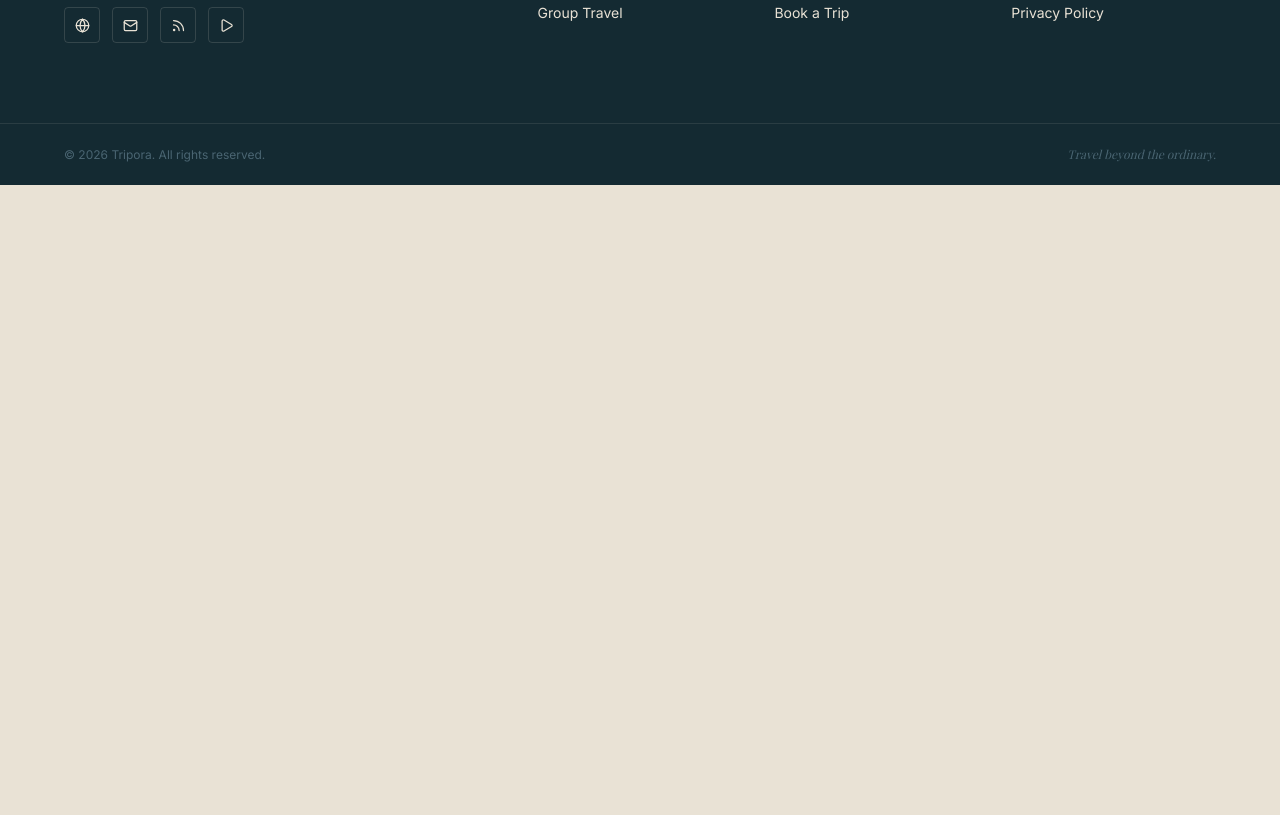
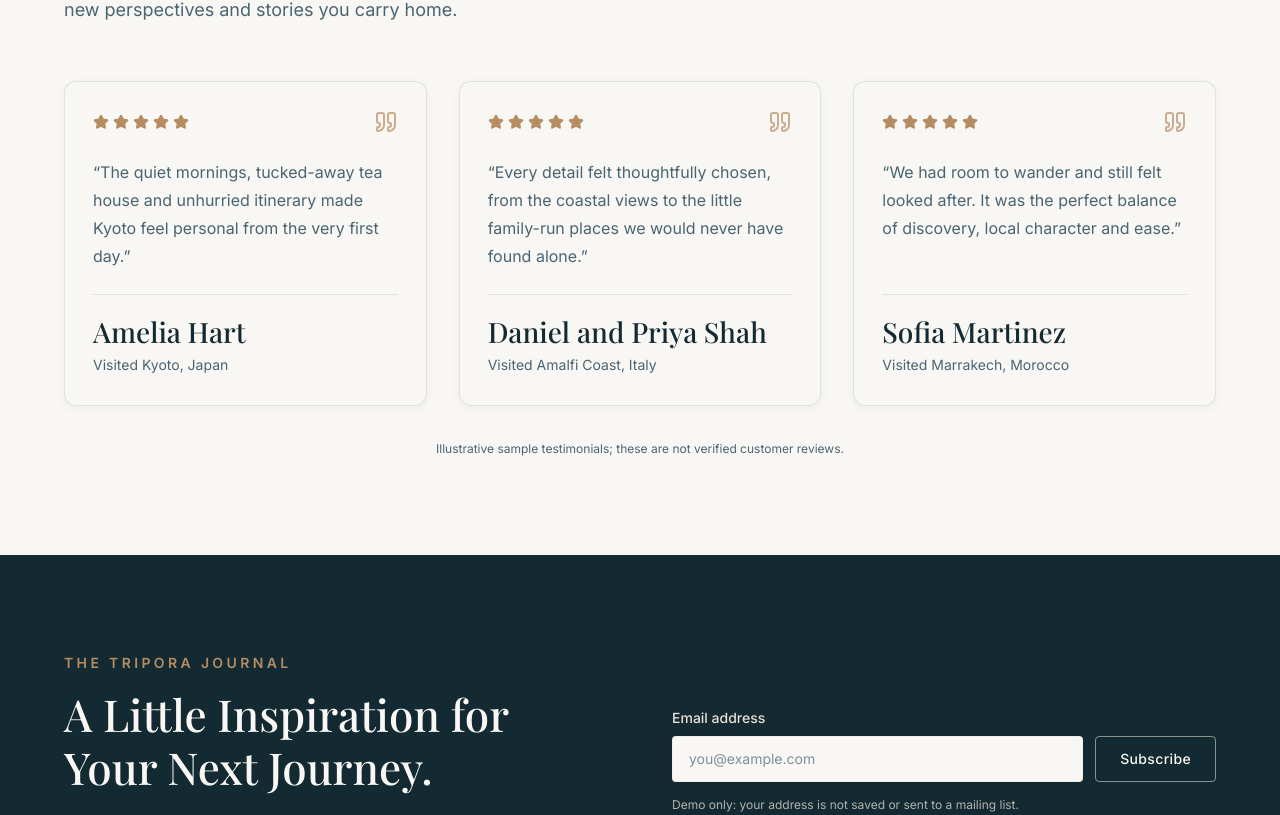
Before and after one commit to Ashish200408/Tripora, a React (Vite) app: page / in a window 1280 px wide. Shown: the part 4299-5114 px from the top of the page. Before the commit the page ends 4484 px from the top, so only its background shows below. Built offline with nearby package versions, Linux system fonts and the light colour scheme; a web font is replaced by a local one.

Commit message:
feat: complete Tripora homepage sections

```diff
--- /dev/null
+++ b/src/components/home/Newsletter.tsx
@@ -0,0 +1,138 @@
+import { useState, type FormEvent } from 'react'
+import Container from '../ui/Container'
+import Button from '../ui/Button'
+
+const emailPattern = /^[^\s@]+@[^\s@]+\.[^\s@]+$/
+
+type Feedback = {
+  type: 'error' | 'success'
+  message: string
+}
+
+export default function Newsletter() {
+  const [email, setEmail] = useState('')
+  const [feedback, setFeedback] = useState<Feedback | null>(null)
+
+  const handleSubmit = (event: FormEvent<HTMLFormElement>) => {
+    event.preventDefault()
+
+    const normalizedEmail = email.trim()
+
+    if (!normalizedEmail) {
+      setFeedback({ type: 'error', message: 'Please enter your email address.' })
+      return
+    }
+
+    if (!emailPattern.test(normalizedEmail)) {
+      setFeedback({
+        type: 'error',
+        message: 'Enter a valid email address, such as you@example.com.',
+      })
+      return
+    }
+
+    setEmail(normalizedEmail)
+    setFeedback({
+      type: 'success',
+      message:
+        'Your email passed this demo check. No subscription was created because Tripora is not connected to a mailing service yet.',
+    })
+  }
+
+  const handleEmailChange = (value: string) => {
+    setEmail(value)
+    setFeedback(null)
+  }
+
+  return (
+    <section
+      aria-labelledby="newsletter-heading"
+      className="py-16 sm:py-20 lg:py-24 bg-[#142A32]"
+    >
+      <Container>
+        <div className="grid grid-cols-1 lg:grid-cols-2 lg:items-center gap-10 lg:gap-16">
+          <div className="max-w-2xl">
+            <p className="text-xs sm:text-sm tracking-[0.24em] uppercase text-[#B68C63]! font-semibold mb-3">
+              The Tripora Journal
+            </p>
+            <h2
+              id="newsletter-heading"
+              className="font-heading text-[#F8F7F3]! mb-4"
+            >
+              A Little Inspiration for Your Next Journey.
+            </h2>
+            <p className="text-base sm:text-lg text-[#E9E2D5]! leading-relaxed">
+              Receive thoughtful travel inspiration, destination guides and
+              occasional updates from Tripora.
+            </p>
+          </div>
+
+          <div>
+            <form
+              onSubmit={handleSubmit}
+              noValidate
+              className="flex flex-col sm:flex-row sm:items-end gap-3"
+            >
+              <div className="flex-1">
+                <label
+                  htmlFor="newsletter-email"
+                  className="block text-sm font-medium text-[#E9E2D5] mb-2"
+                >
+                  Email address
+                </label>
+                <input
+                  id="newsletter-email"
+                  name="email"
+                  type="email"
+                  inputMode="email"
+                  autoComplete="email"
+                  required
+                  value={email}
+                  onChange={(event) => handleEmailChange(event.target.value)}
+                  aria-invalid={feedback?.type === 'error'}
+                  aria-describedby={[
+                    'newsletter-demo-note',
+                    feedback ? 'newsletter-feedback' : '',
+                  ]
+                    .filter(Boolean)
+                    .join(' ')}
+                  placeholder="you@example.com"
+                  className="w-full px-4 py-3 text-sm text-[#142A32] bg-[#F8F7F3] border border-[#E9E2D5]/40 rounded focus:outline-none focus:ring-2 focus:ring-[#B68C63] focus:border-[#B68C63] placeholder:text-[#4A6572]/70"
+                />
+              </div>
+              <Button
+                type="submit"
+                variant="outline-light"
+                size="md"
+                className="sm:shrink-0"
+              >
+                Subscribe
+              </Button>
+            </form>
+
+            <p
+              id="newsletter-demo-note"
+              className="mt-3 text-xs text-[#E9E2D5]/75!"
+            >
+              Demo only: your address is not saved or sent to a mailing list.
+            </p>
+
+            {feedback && (
+              <p
+                id="newsletter-feedback"
+                role={feedback.type === 'error' ? 'alert' : 'status'}
+                className={`mt-3 text-sm ${
+                  feedback.type === 'error'
+                    ? 'text-[#F8F7F3]!'
+                    : 'text-[#E9E2D5]!'
+                }`}
+              >
+                {feedback.message}
+              </p>
+            )}
+          </div>
+        </div>
+      </Container>
+    </section>
+  )
+}
--- /dev/null
+++ b/src/components/home/Testimonials.tsx
@@ -0,0 +1,121 @@
+import { motion, useReducedMotion } from 'motion/react'
+import { Quote, Star } from 'lucide-react'
+import Container from '../ui/Container'
+
+const testimonials = [
+  {
+    name: 'Amelia Hart',
+    destination: 'Kyoto, Japan',
+    quote:
+      'The quiet mornings, tucked-away tea house and unhurried itinerary made Kyoto feel personal from the very first day.',
+  },
+  {
+    name: 'Daniel and Priya Shah',
+    destination: 'Amalfi Coast, Italy',
+    quote:
+      'Every detail felt thoughtfully chosen, from the coastal views to the little family-run places we would never have found alone.',
+  },
+  {
+    name: 'Sofia Martinez',
+    destination: 'Marrakech, Morocco',
+    quote:
+      'We had room to wander and still felt looked after. It was the perfect balance of discovery, local character and ease.',
+  },
+]
+
+const easeOutExpo = [0.22, 1, 0.36, 1] as const
+
+export default function Testimonials() {
+  const shouldReduceMotion = useReducedMotion()
+
+  return (
+    <section
+      aria-labelledby="testimonials-heading"
+      className="py-16 sm:py-20 lg:py-24 bg-[#F8F7F3] border-t border-[#142A32]/8"
+    >
+      <Container>
+        <div className="max-w-2xl mb-12 lg:mb-14">
+          <p className="text-xs sm:text-sm tracking-[0.24em] uppercase text-[#142A32]! font-semibold mb-3">
+            Traveller Stories
+          </p>
+          <h2
+            id="testimonials-heading"
+            className="font-heading text-[#142A32]! mb-4"
+          >
+            Journeys That Stay With You.
+          </h2>
+          <p className="text-base sm:text-lg text-[#4A6572]! leading-relaxed">
+            The best journeys leave you with more than photographs: small
+            discoveries, new perspectives and stories you carry home.
+          </p>
+        </div>
+
+        <div className="grid grid-cols-1 md:grid-cols-2 lg:grid-cols-3 gap-6 lg:gap-8">
+          {testimonials.map((testimonial, index) => {
+            const motionProps = shouldReduceMotion
+              ? {}
+              : {
+                  initial: { opacity: 0, y: 16 },
+                  whileInView: { opacity: 1, y: 0 },
+                  viewport: { once: true, amount: 0.2 },
+                  transition: {
+                    duration: 0.55,
+                    delay: index * 0.08,
+                    ease: easeOutExpo,
+                  },
+                }
+
+            return (
+              <motion.article
+                key={testimonial.name}
+                {...motionProps}
+                className="h-full flex flex-col rounded-xl bg-white border border-[#142A32]/10 p-6 sm:p-7 shadow-[0_2px_10px_rgba(20,42,50,0.05)]"
+              >
+                <div className="flex items-center justify-between mb-6">
+                  <div
+                    role="img"
+                    aria-label="5 out of 5 stars"
+                    className="flex items-center gap-1 text-[#B68C63]"
+                  >
+                    {Array.from({ length: 5 }, (_, starIndex) => (
+                      <Star
+                        key={starIndex}
+                        size={16}
+                        fill="currentColor"
+                        aria-hidden="true"
+                      />
+                    ))}
+                  </div>
+                  <Quote
+                    size={24}
+                    className="text-[#B68C63]/70"
+                    aria-hidden="true"
+                  />
+                </div>
+
+                <blockquote className="flex-1">
+                  <p className="text-base text-[#4A6572]! leading-relaxed">
+                    “{testimonial.quote}”
+                  </p>
+                </blockquote>
+
+                <footer className="mt-6 pt-5 border-t border-[#142A32]/10">
+                  <h3 className="font-heading text-lg text-[#142A32]! mb-1">
+                    {testimonial.name}
+                  </h3>
+                  <p className="text-sm text-[#4A6572]!">
+                    Visited {testimonial.destination}
+                  </p>
+                </footer>
+              </motion.article>
+            )
+          })}
+        </div>
+
+        <p className="mt-8 text-center text-xs text-[#4A6572]!">
+          Illustrative sample testimonials; these are not verified customer reviews.
+        </p>
+      </Container>
+    </section>
+  )
+}
--- a/src/pages/HomePage.tsx
+++ b/src/pages/HomePage.tsx
@@ -3,10 +3,12 @@ import TravelSearch from '../components/home/TravelSearch'
 import FeaturedDestinations from '../components/home/FeaturedDestinations'
 import FeaturedPackages from '../components/home/FeaturedPackages'
 import WhyChooseTripora from '../components/home/WhyChooseTripora'
+import Testimonials from '../components/home/Testimonials'
+import Newsletter from '../components/home/Newsletter'
 
 // =========================================================
 // Home Page – Phase 3A (Hero), 3B (TravelSearch), 3C (FeaturedDestinations),
-// 3D (FeaturedPackages), 3E (WhyChooseTripora). Additional sections will follow.
+// 3D (FeaturedPackages), 3E (WhyChooseTripora), 3F (Testimonials), 3G (Newsletter).
 // =========================================================
 
 export default function HomePage() {
@@ -17,6 +19,8 @@ export default function HomePage() {
       <FeaturedDestinations />
       <FeaturedPackages />
       <WhyChooseTripora />
+      <Testimonials />
+      <Newsletter />
     </>
   )
 }
```
Also changed, not shown: 2 other files (tests, documents, lock files or other folders).
